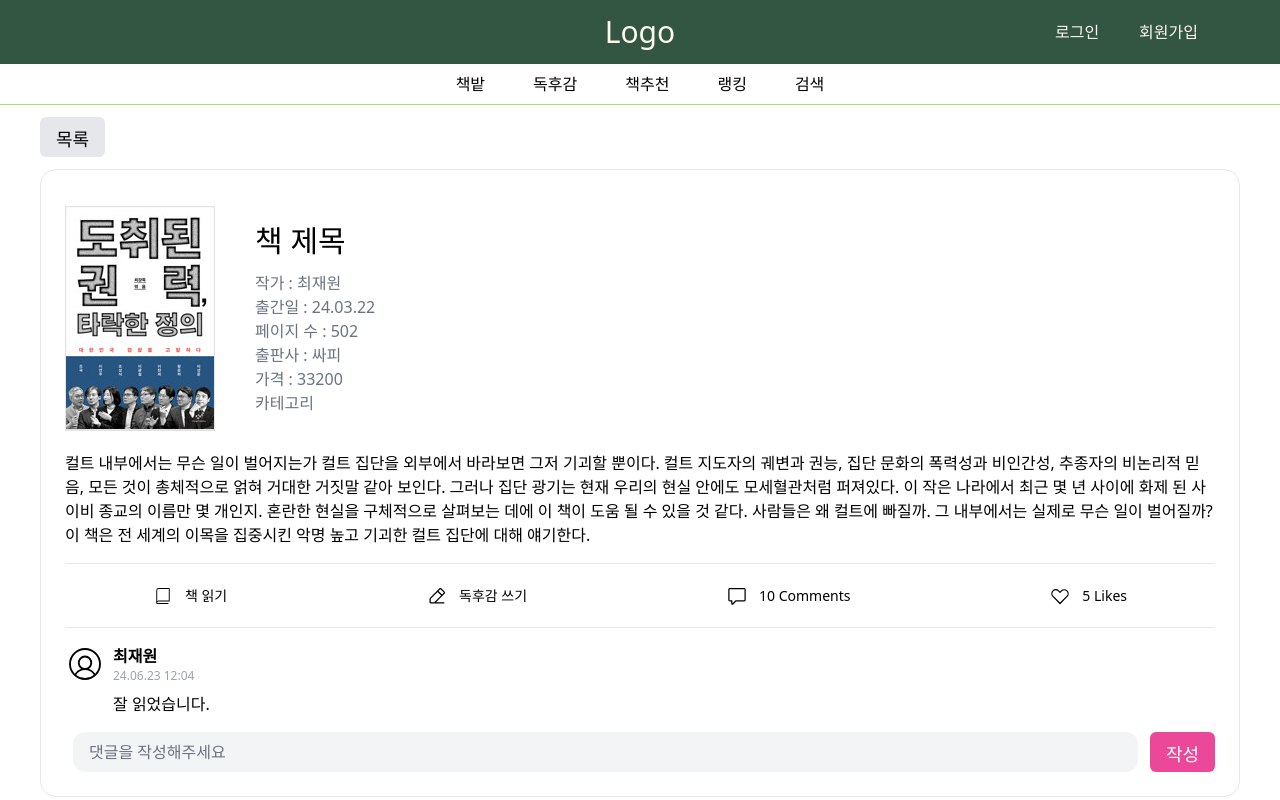
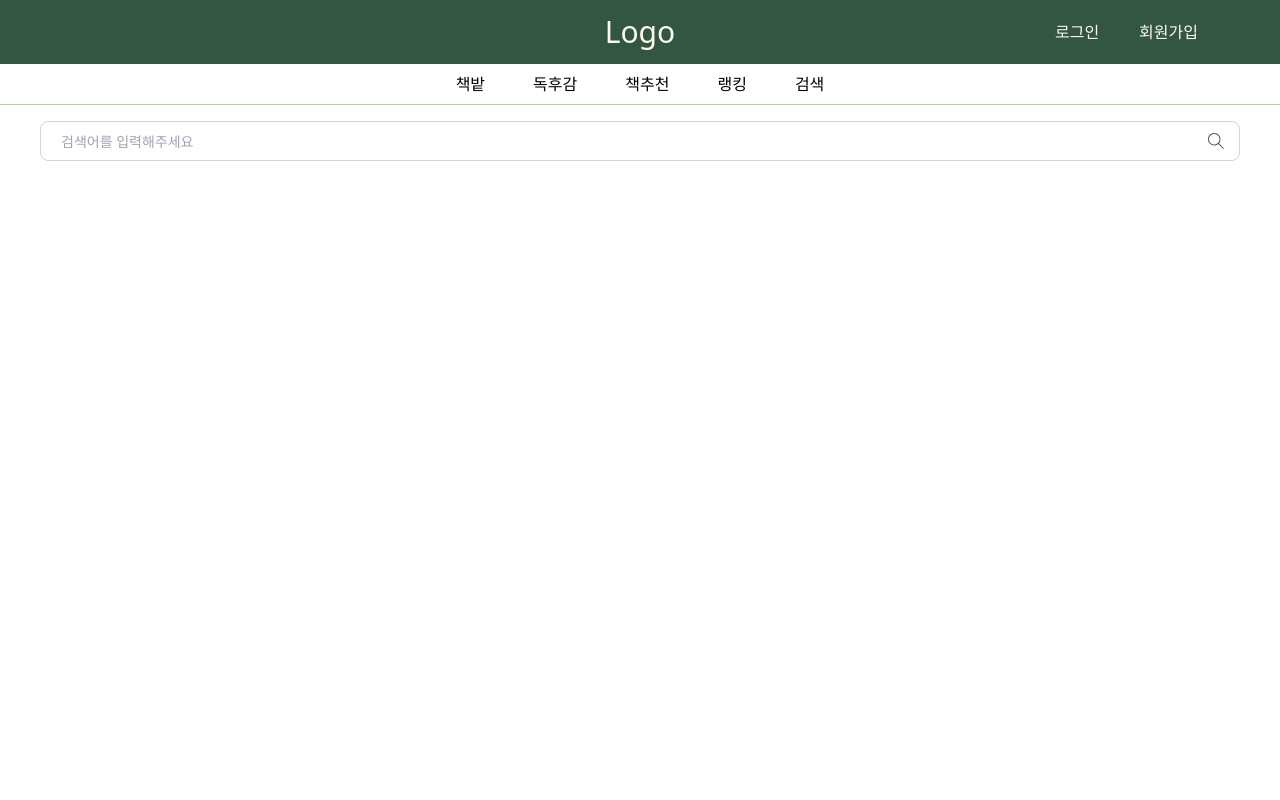
Before and after one commit to book-forest-gwangju-3/book-forest-front, a React (Vite) app in the folder book-forest/: page /book/search in a window 1280 px wide. Built offline with nearby package versions, Linux system fonts and the light colour scheme.

Commit message:
도서 검색페이지 생성

```diff
--- a/book-forest/src/App.jsx
+++ b/book-forest/src/App.jsx
@@ -3,6 +3,7 @@ import { Routes, Route } from "react-router-dom";
 import Home from "./pages/Home";
 import BookRecommendation from "./pages/BookRecommendation";
 import BookDetail from "./pages/BookDetail";
+import BookSearch from "./pages/BookSearch";
 import LogIn from "./pages/LogIn";
 import SignUp from "./pages/SignUp";
 import Tier from "./pages/Tier";
@@ -25,6 +26,7 @@ function App() {
           <Route path="/report/:id" element={<ReportDetail />} />
           <Route path="/report/editor/:id" element={<ReportEditor />} />
           <Route path="/book-recommendation" element={<BookRecommendation />} />
+          <Route path="/book/search" element={<BookSearch />} />
           <Route path="/book/:id" element={<BookDetail />} />
         </Routes>
       </div>
--- /dev/null
+++ b/book-forest/src/pages/BookSearch.jsx
@@ -0,0 +1,10 @@
+import SearchForm from "../components/SearchForm";
+const BookSearch = () => {
+  // 책 조회 api에서 include로 제목 포함한것만 보여주기
+  return (
+    <div className="mt-4">
+      <SearchForm text={"검색어를 입력해주세요"} />
+    </div>
+  );
+};
+export default BookSearch;
```
